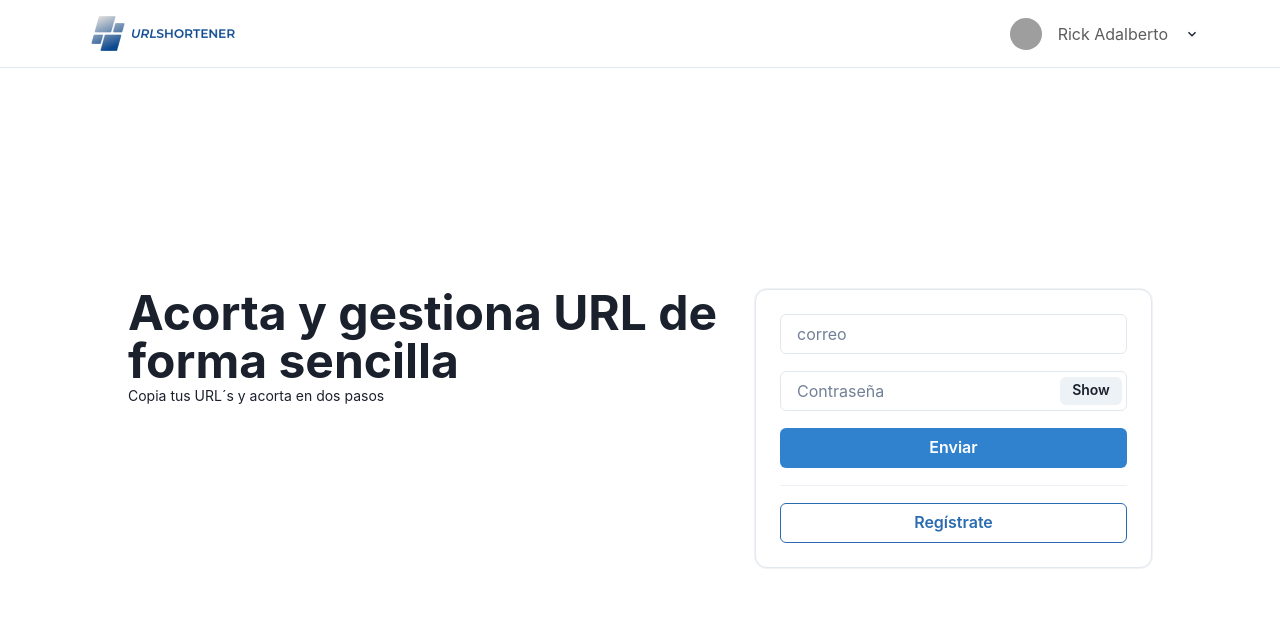
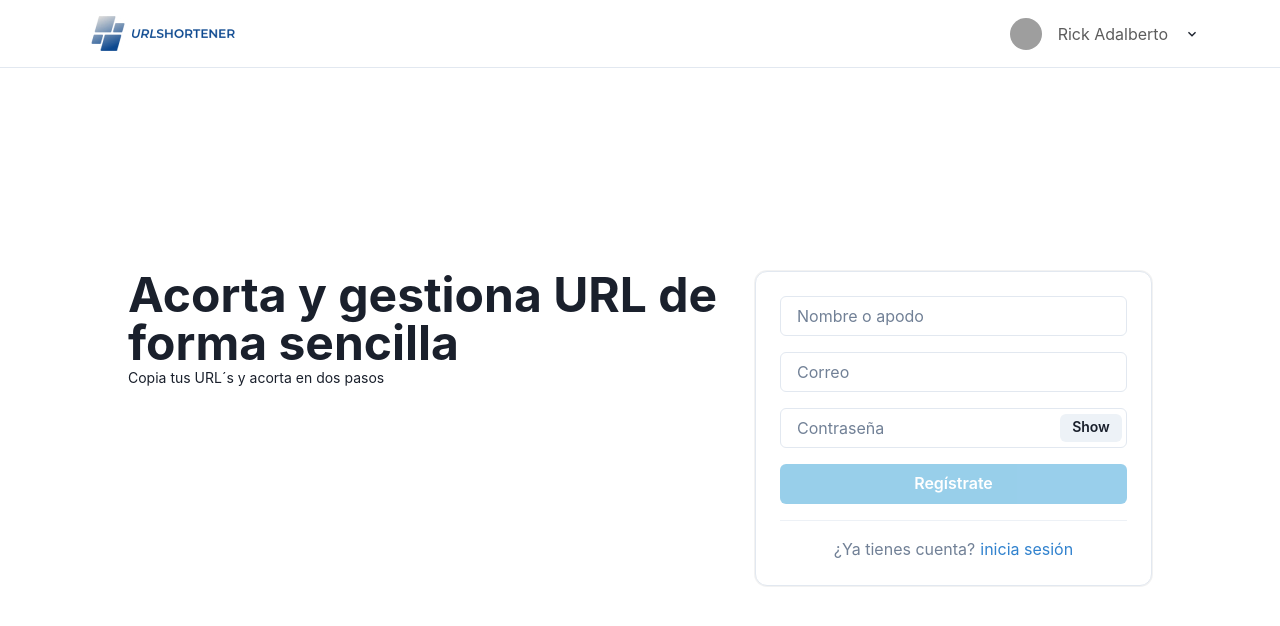
Before and after one commit to rafeldev/hackaton-2023-v1.0.0, a React (Create React App) app: page / in a window 1280 px wide. Both pictures are taken after a click on the button "Regístrate". Shown: the top 626 px of the page. Built offline with nearby package versions, Linux system fonts and the light colour scheme; grey boxes are pictures that could not be loaded.

Commit message:
add/ login pade, toggle for registre and sign in

```diff
--- a/src/components/RegisterForm/index.jsx
+++ b/src/components/RegisterForm/index.jsx
@@ -17,14 +17,21 @@ import "./index.css";
 
 import LoginCard from "../components-commos/LoginCard";
 
-const RegisterForm = () => {
+const RegisterForm = ({ setIsRegistrer }) => {
   const [show, setShow] = React.useState(false);
   const handleShowPassword = () => setShow(!show);
   const {
     handleSubmit,
     control,
     formState: { errors, isValid },
-  } = useForm({ mode: "onChange" });
+  } = useForm({
+    defaultValues: {
+      nombre: "",
+      correo: "",
+      contraseña: "",
+    },
+    mode: "onChange",
+  });
   const onSubmit = (data) => {
     console.log(data);
   };
@@ -188,12 +195,16 @@ const RegisterForm = () => {
             Regístrate
           </Button>
         </Box> */}
-        <Box pt={4}>
+        <Box pt={4} display="flex" justifyContent={"center"} gap={"5px"}>
           <Text fontSize="16px" color={"gray.500"}>
             ¿Ya tienes cuenta?{" "}
-            <Link as={LinkRouter} to="/" color="blue.500">
-              inicia sesión
-            </Link>
+          </Text>
+          <Text
+            style={{ cursor: "pointer" }}
+            onClick={() => setIsRegistrer(false)}
+            color="blue.500"
+          >
+            inicia sesión
           </Text>
         </Box>
       </form>
--- /dev/null
+++ b/src/components/SignIn/index.jsx
@@ -0,0 +1,141 @@
+import {
+  Box,
+  Button,
+  Divider,
+  Flex,
+  Heading,
+  Input,
+  InputGroup,
+  InputRightElement,
+  Text,
+} from "@chakra-ui/react";
+import { Link as LinkRouter } from "react-router-dom";
+import React, { useState } from "react";
+import { Controller, useForm } from "react-hook-form";
+import LoginCard from "../components-commos/LoginCard";
+
+function SignIn({ setIsRegistrer }) {
+  const [show, setShow] = useState(false);
+  const handleShowPassword = () => setShow(!show);
+  const {
+    handleSubmit,
+    control,
+    formState: { errors, isValid },
+  } = useForm({
+    defaultValues: {
+      correo: "",
+      contraseña: "",
+    },
+    mode: "onChange",
+  });
+
+  const onSubmit = (data) => {
+    console.log(data);
+  };
+  return (
+    <>
+      <LoginCard>
+        <form
+          style={{
+            width: "100%",
+            display: "flex",
+            flexDirection: "column",
+            gap: "17px",
+          }}
+          onSubmit={handleSubmit(onSubmit)}
+        >
+          {/* <Flex direction="column" columnGap={4} p={4}> */}
+          <Controller
+            control={control}
+            name="correo"
+            rules={{
+              required: {
+                value: true,
+                message: "El correo es obligatorio",
+              },
+              pattern: {
+                value: /^[A-Z0-9._%+-]+@[A-Z0-9.-]+\.[A-Z]{2,}$/i,
+                message: "Ingresa un correo válido",
+              },
+            }}
+            render={({
+              field: { value, onChange, onBlur },
+              fieldState: { error },
+            }) => (
+              <Input
+                size="md"
+                placeholder="correo"
+                name="correo"
+                autoComplete="off"
+                value={value}
+                onBlur={onBlur}
+                onChange={onChange}
+                isInvalid={error?.ref.name === "correo"}
+              />
+            )}
+          />
+          {errors.correo && (
+            <Box display="flex" alignItems="center" pb={4}>
+              <Text fontSize="xs" color={"red"}>
+                {errors.correo.message}
+              </Text>
+            </Box>
+          )}
+          <Controller
+            control={control}
+            name="contraseña"
+            rules={{
+              required: {
+                value: true,
+                message: "La contraseña es obligatoria",
+              },
+            }}
+            render={({
+              field: { value, onChange, onBlur },
+              fieldState: { error },
+            }) => (
+              <InputGroup>
+                <Input
+                  size="md"
+                  type={show ? "text" : "password"}
+                  placeholder="Contraseña"
+                  name="contraseña"
+                  autoComplete="off"
+                  value={value}
+                  onBlur={onBlur}
+                  onChange={onChange}
+                  isInvalid={error?.ref.name === "contraseña"}
+                />
+                <InputRightElement width="4.5rem">
+                  <Button h="1.75rem" size="sm" onClick={handleShowPassword}>
+                    {show ? "Hide" : "Show"}
+                  </Button>
+                </InputRightElement>
+              </InputGroup>
+            )}
+          />
+          {errors.contraseña && (
+            <Box display="flex" alignItems="center" pb={4}>
+              <Text fontSize="xs" color={"red"}>
+                {errors.contraseña.message}
+              </Text>
+            </Box>
+          )}
+          {/* </Flex> */}
+
+          <Button colorScheme="blue">Enviar</Button>
+          <Divider />
+          <Button
+            colorScheme="blue"
+            variant="outline"
+            onClick={() => setIsRegistrer(true)}
+          >
+            Regístrate
+          </Button>
+        </form>
+      </LoginCard>
+    </>
+  );
+}
+
+export default SignIn;
--- a/src/components/components-commos/TemplateLogin.jsx
+++ b/src/pages/Login/index.jsx
@@ -1,7 +1,14 @@
 import { Box, Flex, Heading, Text } from "@chakra-ui/react";
-import React from "react";
+import React, { useState } from "react";
+import RegisterForm from "../../components/RegisterForm";
+import SignIn from "../../components/SignIn";
 
-function TemplateLogin({ children }) {
+function TemplateLogin() {
+  const [isRegistrer, setIsRegistrer] = useState(false);
+  console.log(
+    "🚀 ~ file: index.jsx:8 ~ TemplateLogin ~ isRegistrer",
+    isRegistrer
+  );
   return (
     <Flex
       direction="column"
@@ -21,7 +28,13 @@ function TemplateLogin({ children }) {
             </Text>
           </Box>
         </div>
-        <div>{children}</div>
+        <div>
+          {isRegistrer ? (
+            <RegisterForm setIsRegistrer={setIsRegistrer} />
+          ) : (
+            <SignIn setIsRegistrer={setIsRegistrer} />
+          )}
+        </div>
       </div>
     </Flex>
   );
--- a/src/pages/SignIn/SignIn.jsx
+++ /dev/null
@@ -1,140 +0,0 @@
-import {
-  Box,
-  Button,
-  Divider,
-  Flex,
-  Heading,
-  Input,
-  InputGroup,
-  InputRightElement,
-  Text,
-} from "@chakra-ui/react";
-import React, { useState } from "react";
-import { Controller, useForm } from "react-hook-form";
-import LoginCard from "../../components/components-commos/LoginCard";
-import TemplateLogin from "../../components/components-commos/TemplateLogin";
-
-function SignIn() {
-  const [show, setShow] = useState(false);
-  const handleShowPassword = () => setShow(!show);
-  const {
-    handleSubmit,
-    control,
-    formState: { errors, isValid },
-  } = useForm({ mode: "onChange" });
-
-  const onSubmit = (data) => {
-    console.log(data);
-  };
-  return (
-    <>
-      <TemplateLogin>
-        <LoginCard>
-          <form
-            style={{
-              width: "100%",
-              display: "flex",
-              flexDirection: "column",
-              gap: "17px",
-            }}
-            onSubmit={handleSubmit(onSubmit)}
-          >
-            {/* <Flex direction="column" columnGap={4} p={4}> */}
-            <Controller
-              control={control}
-              name="correo"
-              rules={{
-                required: {
-                  value: true,
-                  message: "El correo es obligatorio",
-                },
-                pattern: {
-                  value: /^[A-Z0-9._%+-]+@[A-Z0-9.-]+\.[A-Z]{2,}$/i,
-                  message: "Ingresa un correo válido",
-                },
-              }}
-              render={({
-                field: { value, onChange, onBlur },
-                fieldState: { error },
-              }) => (
-                <Input
-                  size="md"
-                  placeholder="correo"
-                  name="correo"
-                  autoComplete="off"
-                  value={value}
-                  onBlur={onBlur}
-                  onChange={onChange}
-                  isInvalid={error?.ref.correo === "correo"}
-                />
-              )}
-            />
-            {errors.correo && (
-              <Box display="flex" alignItems="center" pb={4}>
-                <Text fontSize="xs" color={"red"}>
-                  {errors.correo.message}
-                </Text>
-              </Box>
-            )}
-            <Controller
-              control={control}
-              name="contraseña"
-              rules={{
-                required: {
-                  value: true,
-                  message: "La contraseña es obligatoria",
-                },
-              }}
-              render={({
-                field: { value, onChange, onBlur },
-                fieldState: { error },
-              }) => (
-                <InputGroup>
-                  <Input
-                    size="md"
-                    type={show ? "text" : "password"}
-                    placeholder="Contraseña"
-                    name="contraseña"
-                    autoComplete="off"
-                    value={value}
-                    onBlur={onBlur}
-                    onChange={onChange}
-                    isInvalid={error?.ref.name === "contraseña"}
-                  />
-                  <InputRightElement width="4.5rem">
-                    <Button h="1.75rem" size="sm" onClick={handleShowPassword}>
-                      {show ? "Hide" : "Show"}
-                    </Button>
-                  </InputRightElement>
-                </InputGroup>
-              )}
-            />
-            {errors.contraseña && (
-              <Box display="flex" alignItems="center" pb={4}>
-                <Text fontSize="xs" color={"red"}>
-                  {errors.contraseña.message}
-                </Text>
-              </Box>
-            )}
-            {/* </Flex> */}
-
-            <Button colorScheme="blue">Enviar</Button>
-            <Divider />
-            <Button colorScheme="blue" variant="outline">
-              Regístrate
-            </Button>
-          </form>
-
-          {/* <Heading as="h2" size="md" noOfLines={1} color="fontColor">
-            ¿Qué rol tienes? lore
-          </Heading> */}
-        </LoginCard>
-      </TemplateLogin>
-      {/* <Flex direction="column" align="center" padding="8rem" height="90vh"> */}
-
-      {/* </Flex> */}
-    </>
-  );
-}
-
-export default SignIn;
--- a/src/router/RouterConfigure.jsx
+++ b/src/router/RouterConfigure.jsx
@@ -1,6 +1,7 @@
 import Home from "../pages/Home/Home";
+import TemplateLogin from "../pages/Login";
 import Page404 from "../pages/Page404/Page404";
-import SignIn from "../pages/SignIn/SignIn";
+import SignIn from "../components/SignIn";
 
 const rutas = [
   {
@@ -11,7 +12,7 @@ const rutas = [
   {
     path: "/",
     exact: true,
-    page: SignIn,
+    page: TemplateLogin,
   },
   {
     path: "*",
```
